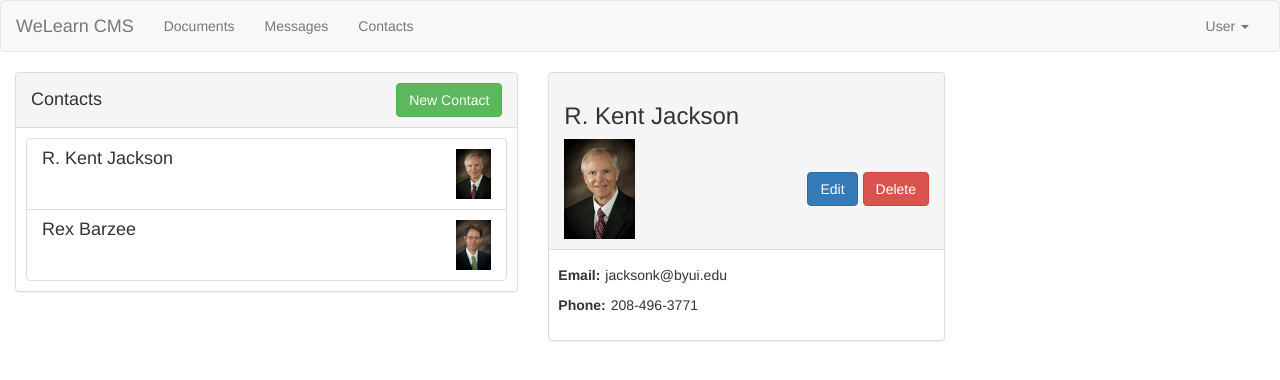
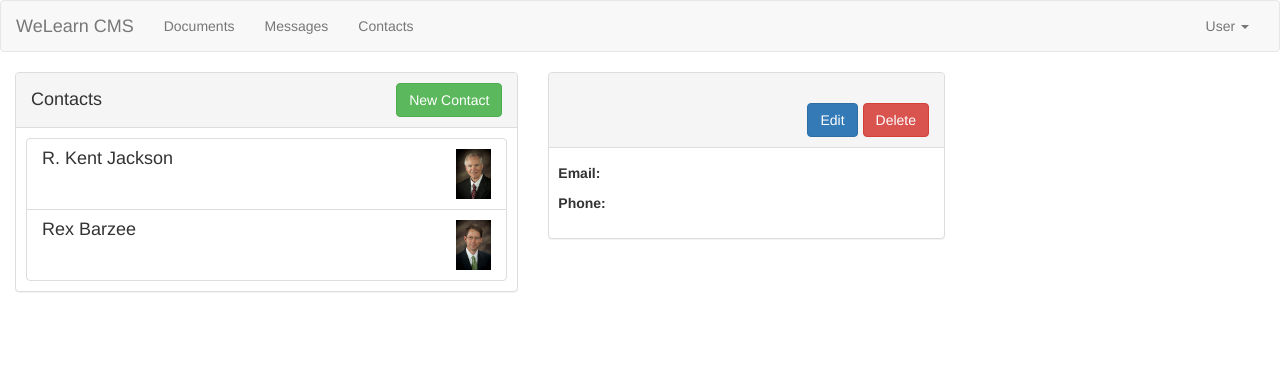
Before and after one commit to MarcusBYUI/W02-Assignment, an Angular app: page / in a window 1280 px wide. Shown: the top 380 px of the page. Built offline with nearby package versions, Linux system fonts and the light colour scheme.

Commit message:
removed details

```diff
--- a/src/app/contacts/contact-detail/contact-detail.component.html
+++ b/src/app/contacts/contact-detail/contact-detail.component.html
@@ -1,14 +1,9 @@
 <div class="panel panel-default">
   <div class="panel-heading">
-    <h3>{{ contact.name }}</h3>
+    <h3></h3>
 
     <div class="panel-header">
-      <img
-        [src]="contact.imageUrl"
-        alt="{{ contact.name }}"
-        class="img-responsive"
-        style="max-height: 100px"
-      />
+      <img [src]="" alt="" class="img-responsive" style="max-height: 100px" />
       <div class="button-container">
         <button class="btn btn-primary">Edit</button>
         <button class="btn btn-danger">Delete</button>
@@ -18,11 +13,11 @@
   <div class="row panel-body">
     <div>
       <p>Email:</p>
-      <span>{{ contact.email }}</span>
+      <span></span>
     </div>
     <div>
       <p>Phone:</p>
-      <span>{{ contact.phone }}</span>
+      <span></span>
     </div>
   </div>
 </div>
```
